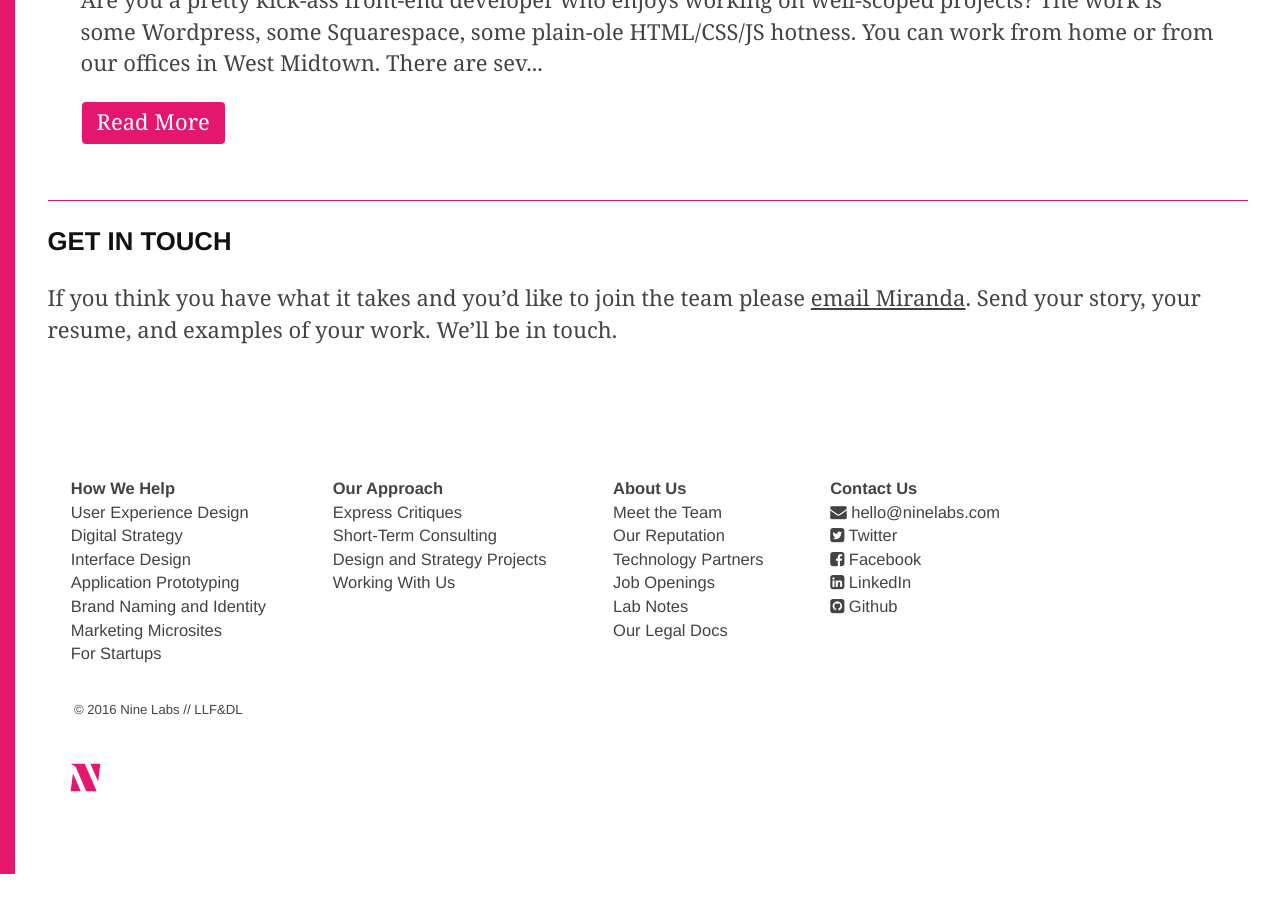
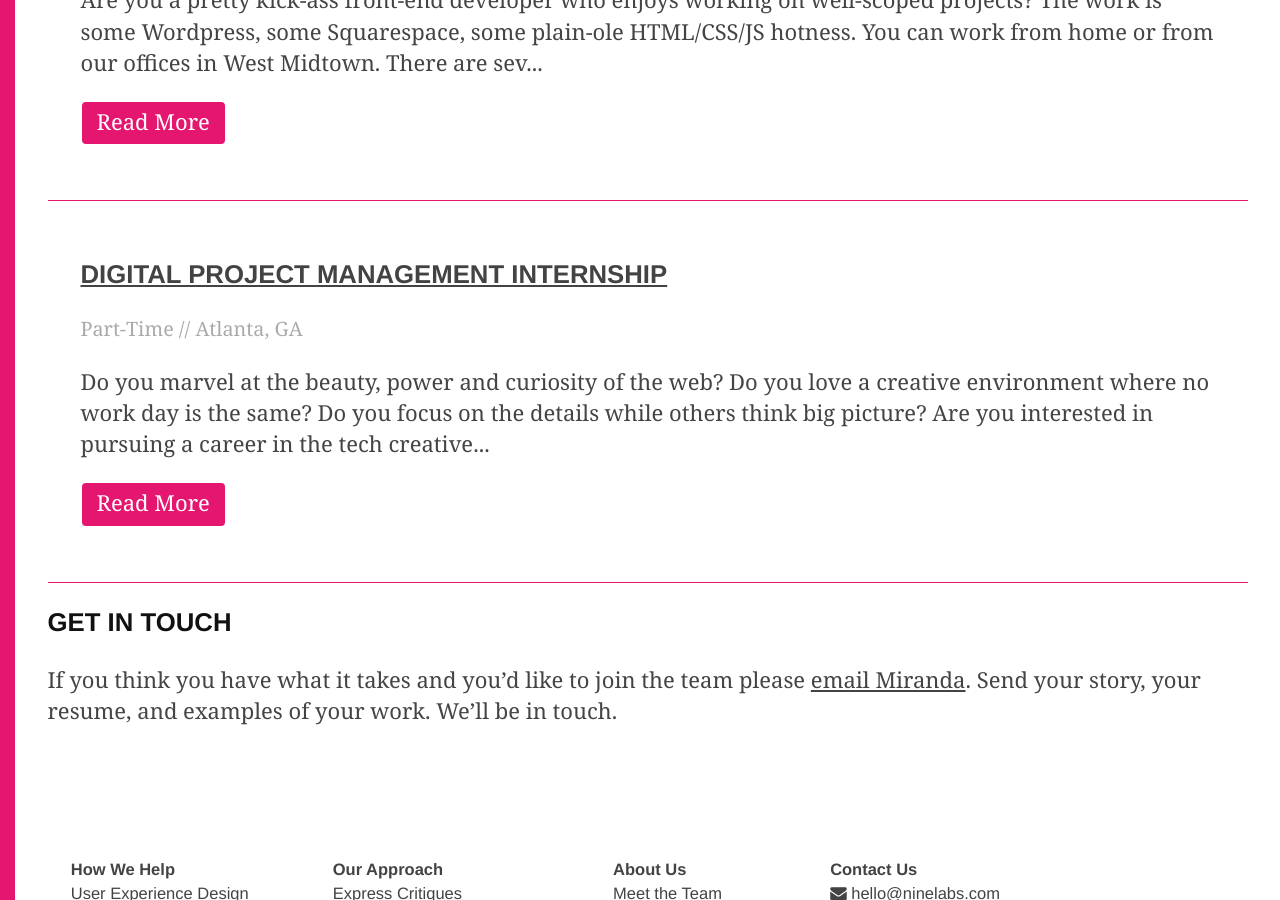
Before and after one commit to ninelabs/ninelabs.com, a Jekyll site: the page built from jobs/index.html, in a window 1280 px wide and 900 px high, scrolled down 1280 px. Built offline with Jekyll 4.4.1, drawn with Linux system fonts in a browser that asks for light colours; nearby versions of some CDN libraries; before the commit the page ends 2154 px from its top, so only the background shows below that; some of the changed lines change nothing that is shown.

Commit message:
added DPM Internship

```diff
--- a/_data/jobs.yml
+++ b/_data/jobs.yml
@@ -82,3 +82,45 @@
     The work is some Wordpress, some Squarespace, some plain-ole HTML/CSS/JS hotness. You can work from home or from our offices in West Midtown.
 
     There are several projects; all are well defined with a designer on the team to handle the heavy lifting on visuals and an engineer to handle the details of implementation. Your job will be focused on delivering lean, quality code and working with the rest of the team through the process of making it all live and delivering to the clients.
+
+
+- title: Digital Project Management Internship
+  location: Atlanta, GA
+  status: Part-Time
+  compensation: Monthly Stipend
+  meta-description: |
+    We are seeking an intern who is looking for hands-on experience in the field of digital project management. He/she will work directly with our Digital Project Manager and will experience the realities of being a DPM.
+  image: //s3.amazonaws.com/ninelabs.com/desk.jpg
+  responsibilities:
+    - Assist in tracking project deliverables
+    - Proof client communications
+    - Document internal/external meeting discussions so that no detail or nuance is missed
+    - Create production timelines
+    - Manage project budgets
+    - Deliver results for a number of clients whose needs range from small, one-week projects to year-long partnerships
+  skill requirements:
+    - Excellent time-management skills
+    - Strong attention to details
+    - Organizational skills
+    - Experience working with the Google suite (Google Docs, Google Sheets, Google Drive)
+    - Ability to meet deadlines in a given period
+    - Excellent written and verbal communication skills
+  qualifications:
+    - Currently pursuing a Bachelors or Masters degree at a College or University
+    - Available to work a consistent 20-hour work week
+    - Reliable transportation
+    - Cheerful disposition
+  Internship Program Details:
+    - 20 hours per week
+    - $1000 monthly stipend
+    - Tuesday-Thursday work schedule
+    - Curriculum and required reading can be provided
+    - Mid-point and end-of-semester performance reviews can be tailored to meet course requirements
+    - Consistent on-the-training opportunities provided, including client interactions, office etiquette training, communication skills development, and networking
+    - Tacos!
+  description: |
+    Do you marvel at the beauty, power and curiosity of the web? Do you love a creative environment where no work day is the same? Do you focus on the details while others think big picture? Are you interested in pursuing a career in the tech creative industry? Yes? Then keep reading.
+
+    At Nine Labs we strive to build "a great place for smart people to do their best work." We are an Atlanta-based digital design and user experience consulting agency is looking for an ambitious Intern to join our  Digital Project Management (DPM) team. Passion, character, and initiative are a requirement. A long resumé is not — as long as you care about the right things, we can help build your skillset. This is true for those we hire, and it is equally true for our interns. Through your internship, we hope to help develop you into the sort of individual we’d want to hire. And we may do just that.
+
+    We’re looking for a strong communicator and an eager learner who can work well in a team setting. So if you have a passion for the web and technology, along with a passion for learning and growing your skills, we’d like to hear from you.
```
